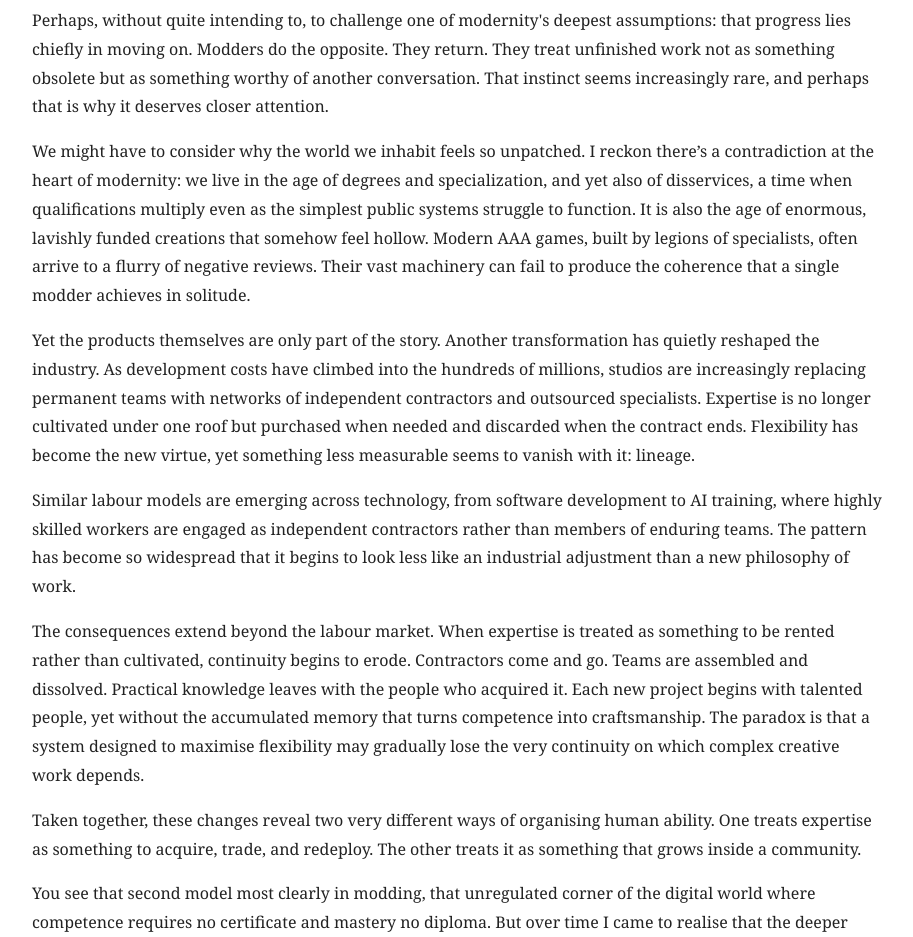
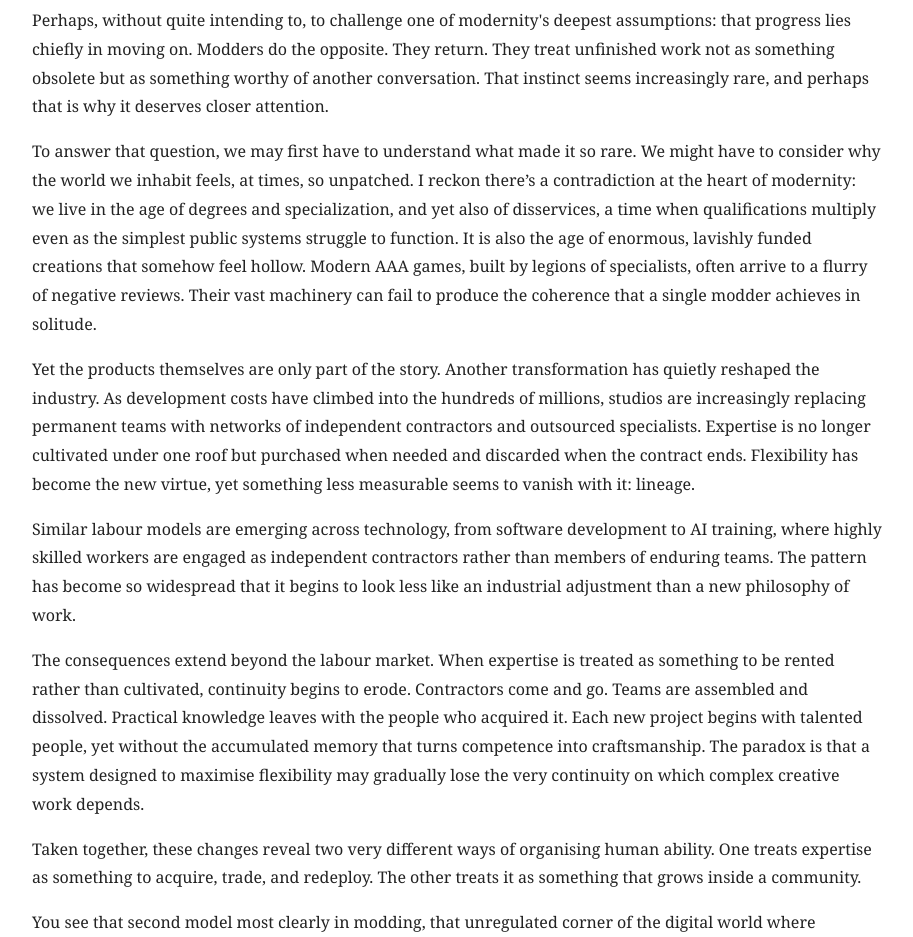
Before and after one commit to Soliloquy-Den/the-soliloquy-den, a plain HTML site: page keepers-of-unfinished-worlds.html in a window 1280 px wide. Shown: the part 780-1717 px from the top of the page, without its empty margins (183-1096 px from the left). Drawn offline with Linux system fonts and the light colour scheme.

Commit message:
Update keepers-of-unfinished-worlds.html

```diff
--- a/keepers-of-unfinished-worlds.html
+++ b/keepers-of-unfinished-worlds.html
@@ -74,7 +74,7 @@ Or perhaps it is simply that they sense, instinctively, when something could be
 <p>Perhaps, without quite intending to, to challenge one of modernity's deepest assumptions: that progress lies chiefly in moving on. Modders do the opposite. They return. They treat unfinished work not as something obsolete but as something worthy of another conversation.
 That instinct seems increasingly rare, and perhaps that is why it deserves closer attention.</p>
 
-<p>We might have to consider why the world we inhabit feels so unpatched. I reckon there’s a contradiction at the heart of modernity: we live in the age of degrees and specialization, and yet also of disservices, a time when qualifications multiply even as the simplest public systems struggle to function.
+<p>To answer that question, we may first have to understand what made it so rare. We might have to consider why the world we inhabit feels, at times, so unpatched. I reckon there’s a contradiction at the heart of modernity: we live in the age of degrees and specialization, and yet also of disservices, a time when qualifications multiply even as the simplest public systems struggle to function.
 It is also the age of enormous, lavishly funded creations that somehow feel hollow. Modern AAA games, built by legions of specialists, often arrive to a flurry of negative reviews. Their vast machinery can fail to produce the coherence that a single modder achieves in solitude.</p>
 
 <p>Yet the products themselves are only part of the story. Another transformation has quietly reshaped the industry. As development costs have climbed into the hundreds of millions, studios are increasingly replacing permanent teams with networks of independent contractors and outsourced specialists.
```
